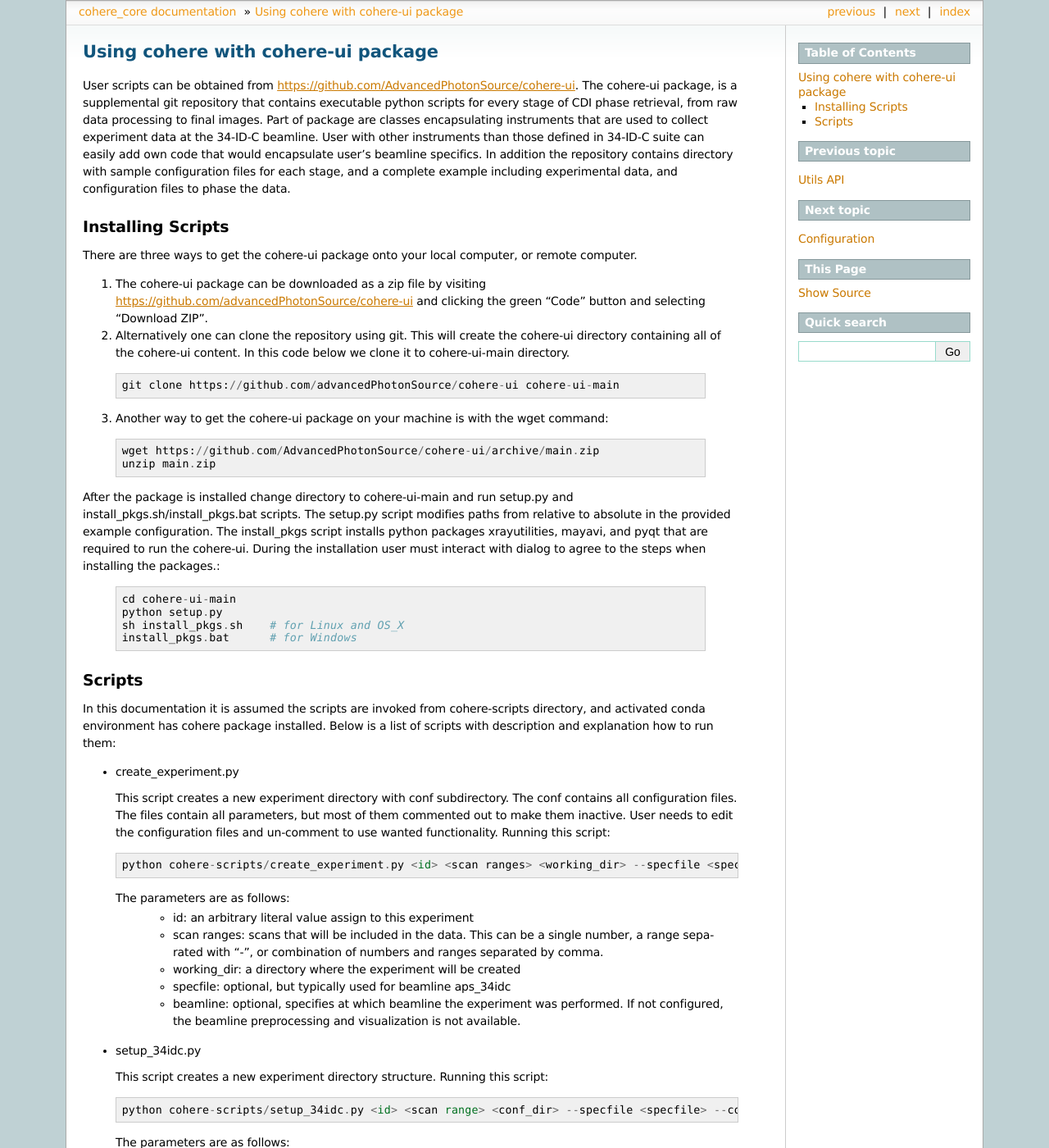
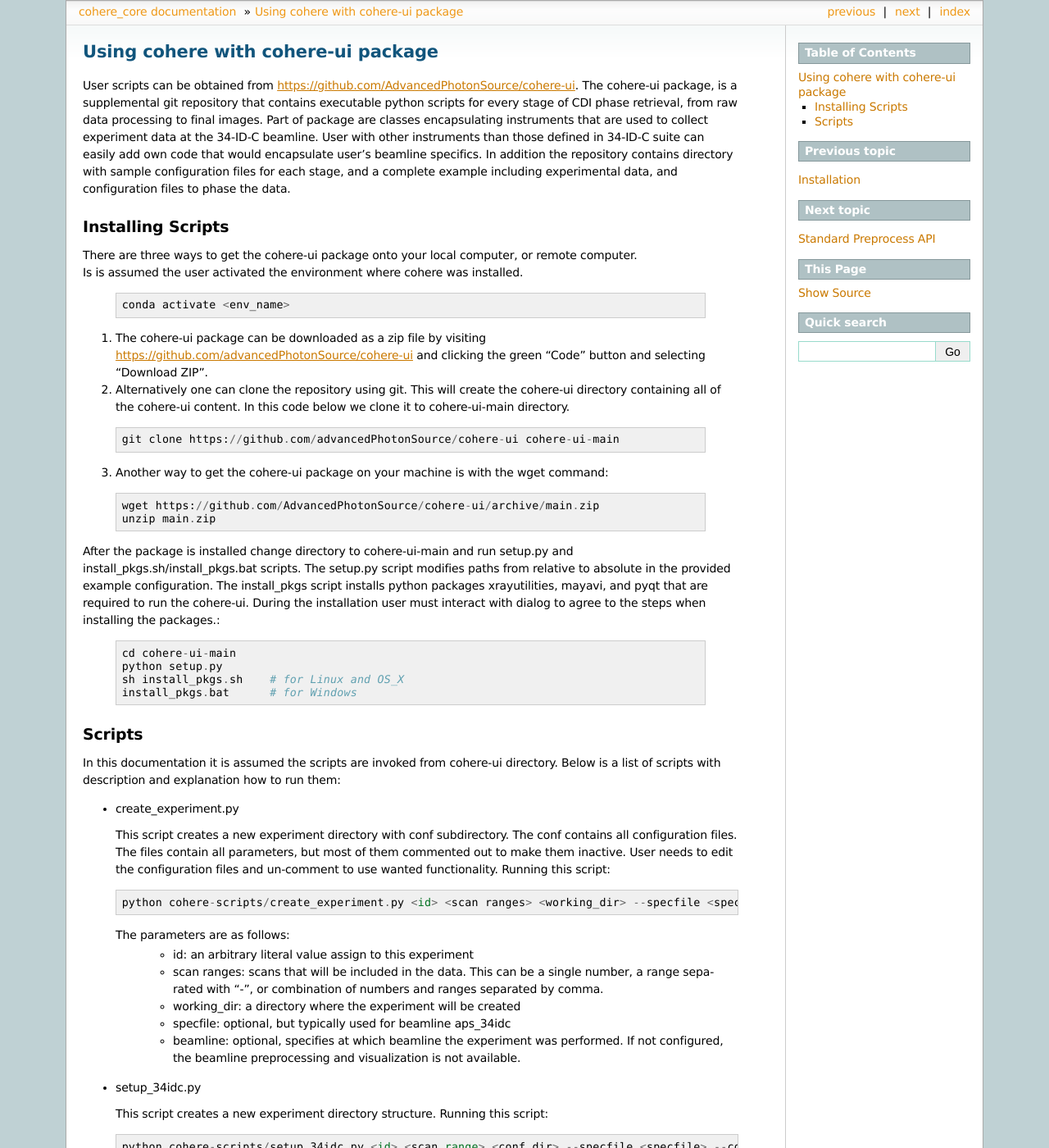
Before and after one commit to AdvancedPhotonSource/cohere, a Sphinx documentation site: the page built from docs/source/how_to_use.rst, in a window 1280 px wide and 1400 px high. Shown: the whole window at 82% size. Built offline with Sphinx 7.4.7, drawn with Linux system fonts in a browser that asks for light colours.

Commit message:
moved how to use

```diff
--- a/docs/source/how_to_use.rst
+++ b/docs/source/how_to_use.rst
@@ -7,6 +7,11 @@
 Installing Scripts
 ##################
 | There are three ways to get the cohere-ui package onto your local computer, or remote computer.
+| Is is assumed the user activated the environment where cohere was installed.
+
+  ::
+
+    conda activate <env_name>
 
 1. The cohere-ui package can be downloaded as a zip file by visiting https://github.com/advancedPhotonSource/cohere-ui and clicking the green “Code” button and selecting “Download ZIP”.
 
@@ -34,7 +39,7 @@
 
 Scripts
 #######
-| In this documentation it is assumed the scripts are invoked from cohere-scripts directory, and activated conda environment has cohere package installed. Below is a list of scripts with description and explanation how to run them:
+| In this documentation it is assumed the scripts are invoked from cohere-ui directory. Below is a list of scripts with description and explanation how to run them:
 
 - create_experiment.py
 
--- a/docs/source/index.rst
+++ b/docs/source/index.rst
@@ -7,10 +7,10 @@
 
    about
    installation
+   how_to_use
    api_standard_preprocess
    api_phasing
    api_utils
-   how_to_use
    configuration
    experiment_space
    for_developers
```
